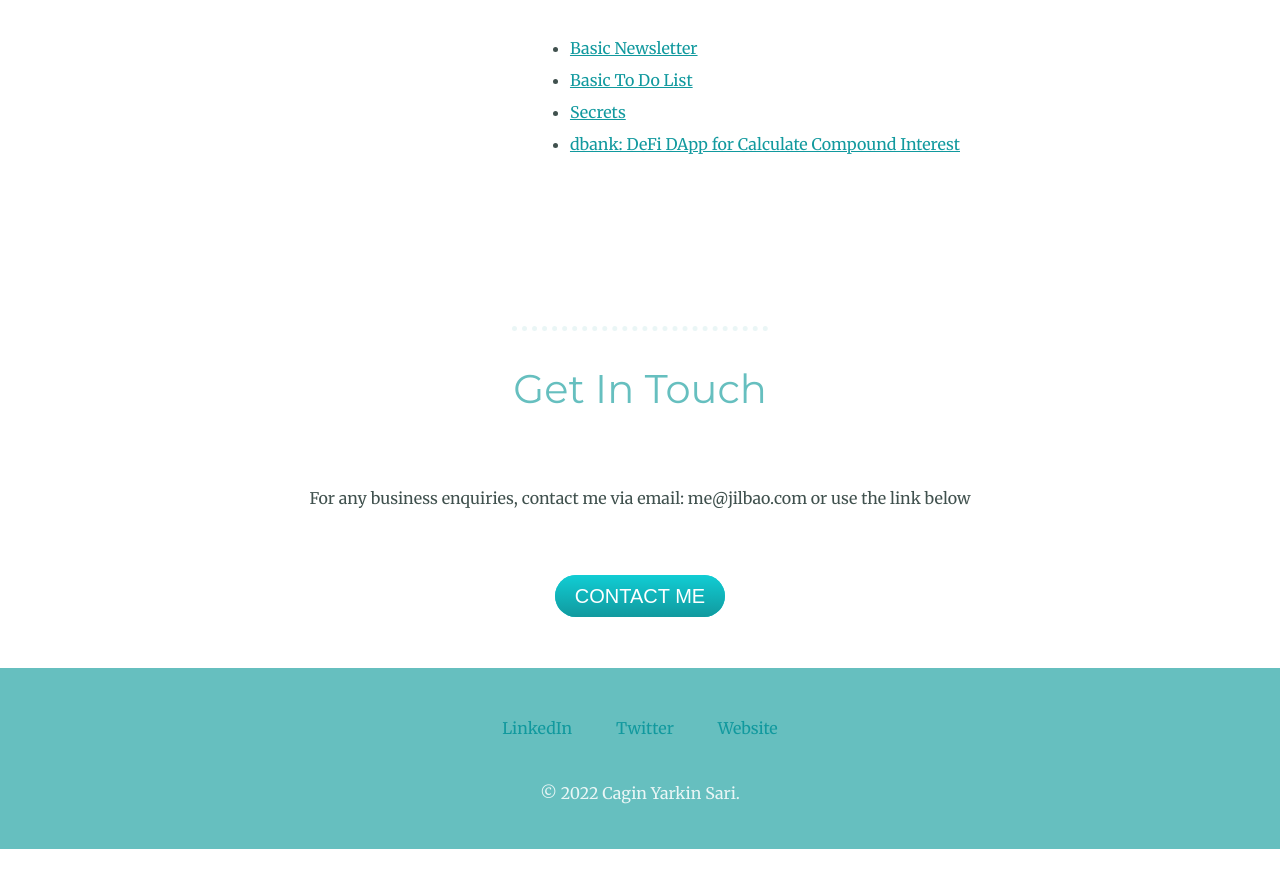
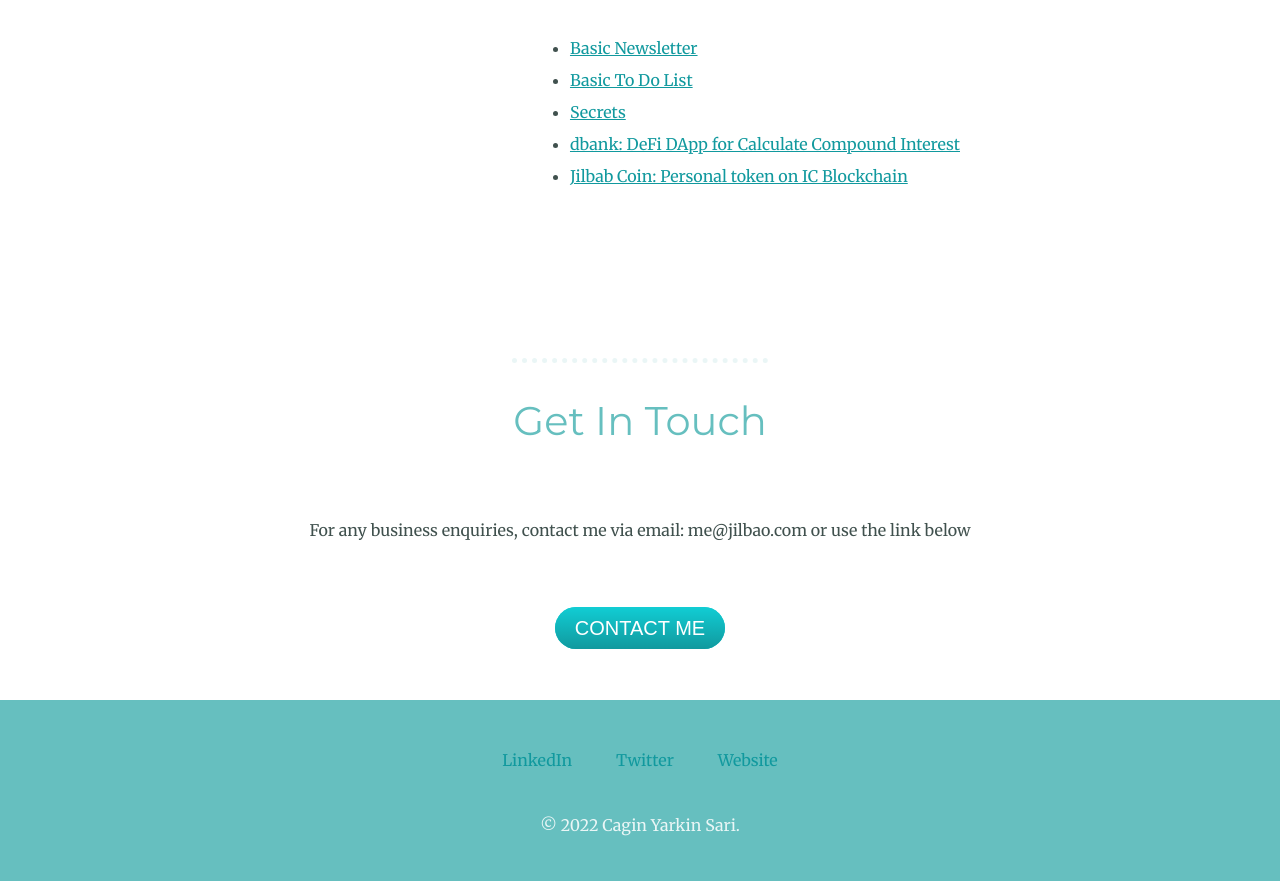
Before and after one commit to Jilcys/Jilcys.github.io, a plain HTML site: page index.html in a window 1280 px wide. Shown: the part 2441-3322 px from the top of the page. Before the commit the page ends 3290 px from the top, so only its background shows below. Drawn offline with Linux system fonts and the light colour scheme.

Commit message:
jilbabcoin

```diff
--- a/index.html
+++ b/index.html
@@ -92,6 +92,7 @@
                     <li><a href="https://jiltodolist.herokuapp.com/"> Basic To Do List </a> </li>
                     <li><a href="https://jil-secrets.herokuapp.com/"> Secrets </a> </li>
                     <li><a href="https://2w2d4-uaaaa-aaaao-aakwa-cai.raw.ic0.app/"> dbank: DeFi DApp for Calculate Compound Interest </a> </li>
+                    <li><a href="https://27zia-ciaaa-aaaao-aakxq-cai.ic0.app/"> Jilbab Coin: Personal token on IC Blockchain </a> </li>
 
 
 
```
